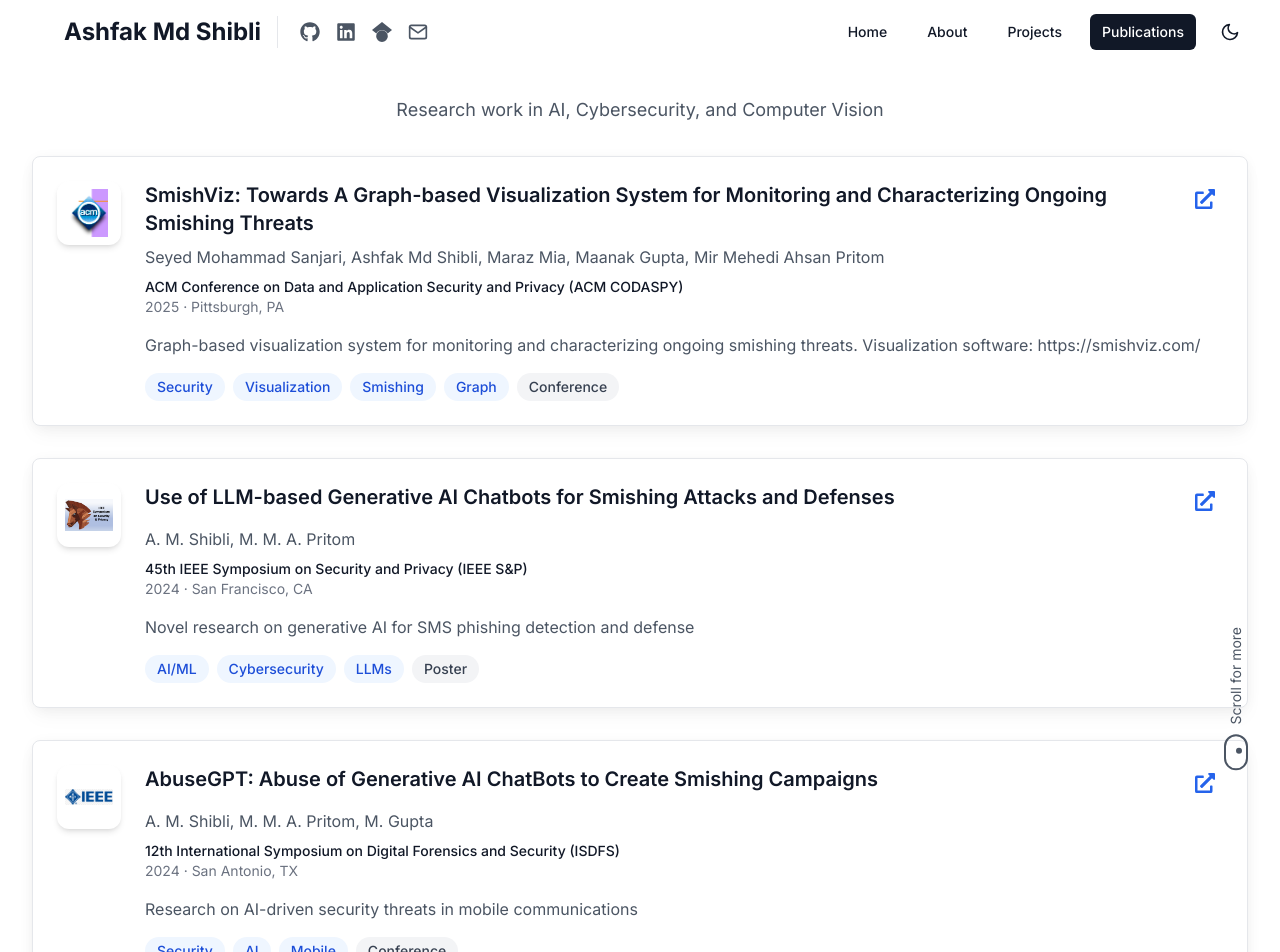
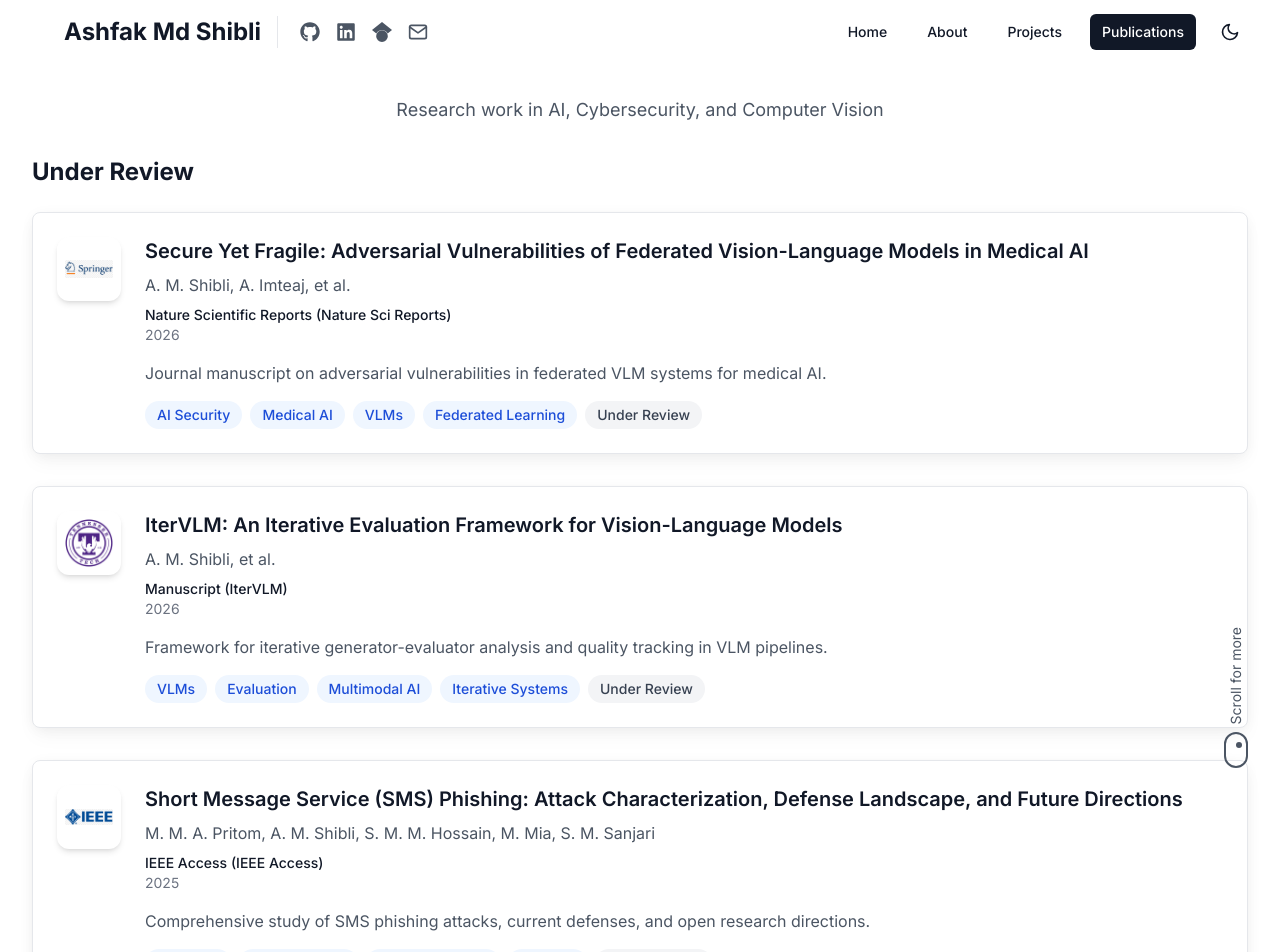
Before and after one commit to ashfakshibli/personal-website, a Next.js app: page /publications in a window 1280 px wide. Shown: the top 952 px of the page. Built offline with nearby package versions, Linux system fonts and the light colour scheme.

Commit message:
feat(publications): add under-review subsection above published works

```diff
--- a/src/app/publications/page.tsx
+++ b/src/app/publications/page.tsx
@@ -1,134 +1,173 @@
-// src/app/publications/page.tsx
 'use client';
 
 import { motion } from 'framer-motion';
 import Image from 'next/image';
-import { FaExternalLinkAlt } from 'react-icons/fa';
+import { FaExternalLinkAlt, FaFileAlt } from 'react-icons/fa';
 
-const publications = [
+interface Publication {
+  title: string;
+  authors: string[];
+  venue: string;
+  venueShort: string;
+  year: number;
+  location?: string;
+  logo?: string;
+  type: string;
+  link?: string;
+  description: string;
+  tags: string[];
+}
+
+const underReviewPublications: Publication[] = [
   {
-    title: "SmishViz: Towards A Graph-based Visualization System for Monitoring and Characterizing Ongoing Smishing Threats",
-    authors: ["Seyed Mohammad Sanjari", "Ashfak Md Shibli", "Maraz Mia", "Maanak Gupta", "Mir Mehedi Ahsan Pritom"],
-    venue: "ACM Conference on Data and Application Security and Privacy",
-    venueShort: "ACM CODASPY",
-    year: 2025,
-    location: "Pittsburgh, PA",
-    logo: "/images/logos/acm.gif",
-    type: "Conference",
-    link: "https://dl.acm.org/doi/10.1145/3714393.3726499",
-    description: "Graph-based visualization system for monitoring and characterizing ongoing smishing threats. Visualization software: https://smishviz.com/",
-    tags: ["Security", "Visualization", "Smishing", "Graph"]
+    title: 'Secure Yet Fragile: Adversarial Vulnerabilities of Federated Vision-Language Models in Medical AI',
+    authors: ['A. M. Shibli', 'A. Imteaj', 'et al.'],
+    venue: 'Nature Scientific Reports',
+    venueShort: 'Nature Sci Reports',
+    year: 2026,
+    logo: '/images/logos/springer.jpg',
+    type: 'Under Review',
+    description: 'Journal manuscript on adversarial vulnerabilities in federated VLM systems for medical AI.',
+    tags: ['AI Security', 'Medical AI', 'VLMs', 'Federated Learning']
   },
   {
-    title: "Use of LLM-based Generative AI Chatbots for Smishing Attacks and Defenses",
-    authors: ["A. M. Shibli", "M. M. A. Pritom"],
-    venue: "45th IEEE Symposium on Security and Privacy",
-    venueShort: "IEEE S&P",
-    year: 2024,
-    location: "San Francisco, CA",
-    logo: "/images/logos/IEEE_SP.png",
-    type: "Poster",
-    link: "https://sp2024.ieee-security.org/downloads/SP24-posters/sp24posters-final19.pdf",
-    description: "Novel research on generative AI for SMS phishing detection and defense",
-    tags: ["AI/ML", "Cybersecurity", "LLMs"]
+    title: 'IterVLM: An Iterative Evaluation Framework for Vision-Language Models',
+    authors: ['A. M. Shibli', 'et al.'],
+    venue: 'Manuscript',
+    venueShort: 'IterVLM',
+    year: 2026,
+    logo: '/images/logos/tntech.png',
+    type: 'Under Review',
+    description: 'Framework for iterative generator-evaluator analysis and quality tracking in VLM pipelines.',
+    tags: ['VLMs', 'Evaluation', 'Multimodal AI', 'Iterative Systems']
   },
   {
-    title: "AbuseGPT: Abuse of Generative AI ChatBots to Create Smishing Campaigns",
-    authors: ["A. M. Shibli", "M. M. A. Pritom", "M. Gupta"],
-    venue: "12th International Symposium on Digital Forensics and Security",
-    venueShort: "ISDFS",
-    year: 2024,
-    location: "San Antonio, TX",
-    logo: "/images/logos/ieee.jpg",
-    type: "Conference",
-    link: "https://ieeexplore.ieee.org/document/10527300",
-    doi: "10.1109/ISDFS60797.2024.10527300",
-    description: "Research on AI-driven security threats in mobile communications",
-    tags: ["Security", "AI", "Mobile"]
-  },
-  {
-    title: "Survey on Security Attacks in Connected and Autonomous Vehicular Systems",
-    authors: ["S. M. Mostaq Hossain", "S. Banik", "T. Banik", "A. M. Shibli"],
-    venue: "IEEE International Conference on Computing",
-    venueShort: "ICOCO",
-    year: 2023,
-    location: "Langkawi, Malaysia",
-    logo: "/images/logos/ieee.jpg",
-    type: "Conference",
-    link: "https://ieeexplore.ieee.org/document/10397929",
-    doi: "10.1109/ICOCO59262.2023.10397929",
-    description: "Comprehensive analysis of autonomous vehicle security vulnerabilities",
-    tags: ["Security", "IoT", "Vehicles"]
-  },
-  {
-    title: "Developing a Vision-Based Driving Assistance System",
-    authors: ["Shibli, A.M.", "Hoque, M.M.", "Alam, L."],
-    venue: "Emerging Technologies in Data Mining and Information Security",
-    venueShort: "Springer AISC",
-    year: 2019,
-    logo: "/images/logos/springer.jpg",
-    type: "Book Chapter",
-    link: "https://doi.org/10.1007/978-981-13-1951-8_71",
-    doi: "10.1007/978-981-13-1951-8_71",
-    publisher: "Springer",
-    description: "Computer vision system for real-time driver monitoring",
-    tags: ["Computer Vision", "AI", "Safety"]
+    title: 'Short Message Service (SMS) Phishing: Attack Characterization, Defense Landscape, and Future Directions',
+    authors: ['M. M. A. Pritom', 'A. M. Shibli', 'S. M. M. Hossain', 'M. Mia', 'S. M. Sanjari'],
+    venue: 'IEEE Access',
+    venueShort: 'IEEE Access',
+    year: 2025,
+    logo: '/images/logos/ieee.jpg',
+    type: 'Under Review',
+    description: 'Comprehensive study of SMS phishing attacks, current defenses, and open research directions.',
+    tags: ['Smishing', 'Cybersecurity', 'Threat Modeling', 'Defense']
   }
 ];
 
-export default function PublicationsPage() {
+const publishedPublications: Publication[] = [
+  {
+    title: 'SmishViz: Towards A Graph-based Visualization System for Monitoring and Characterizing Ongoing Smishing Threats',
+    authors: ['Seyed Mohammad Sanjari', 'Ashfak Md Shibli', 'Maraz Mia', 'Maanak Gupta', 'Mir Mehedi Ahsan Pritom'],
+    venue: 'ACM Conference on Data and Application Security and Privacy',
+    venueShort: 'ACM CODASPY',
+    year: 2025,
+    location: 'Pittsburgh, PA',
+    logo: '/images/logos/acm.gif',
+    type: 'Conference',
+    link: 'https://dl.acm.org/doi/10.1145/3714393.3726499',
+    description: 'Graph-based visualization system for monitoring and characterizing ongoing smishing threats. Visualization software: https://smishviz.com/',
+    tags: ['Security', 'Visualization', 'Smishing', 'Graph']
+  },
+  {
+    title: 'Use of LLM-based Generative AI Chatbots for Smishing Attacks and Defenses',
+    authors: ['A. M. Shibli', 'M. M. A. Pritom'],
+    venue: '45th IEEE Symposium on Security and Privacy',
+    venueShort: 'IEEE S&P',
+    year: 2024,
+    location: 'San Francisco, CA',
+    logo: '/images/logos/IEEE_SP.png',
+    type: 'Poster',
+    link: 'https://sp2024.ieee-security.org/downloads/SP24-posters/sp24posters-final19.pdf',
+    description: 'Novel research on generative AI for SMS phishing detection and defense.',
+    tags: ['AI/ML', 'Cybersecurity', 'LLMs']
+  },
+  {
+    title: 'AbuseGPT: Abuse of Generative AI ChatBots to Create Smishing Campaigns',
+    authors: ['A. M. Shibli', 'M. M. A. Pritom', 'M. Gupta'],
+    venue: '12th International Symposium on Digital Forensics and Security',
+    venueShort: 'ISDFS',
+    year: 2024,
+    location: 'San Antonio, TX',
+    logo: '/images/logos/ieee.jpg',
+    type: 'Conference',
+    link: 'https://ieeexplore.ieee.org/document/10527300',
+    description: 'Research on AI-driven security threats in mobile communications.',
+    tags: ['Security', 'AI', 'Mobile']
+  },
+  {
+    title: 'Survey on Security Attacks in Connected and Autonomous Vehicular Systems',
+    authors: ['S. M. Mostaq Hossain', 'S. Banik', 'T. Banik', 'A. M. Shibli'],
+    venue: 'IEEE International Conference on Computing',
+    venueShort: 'ICOCO',
+    year: 2023,
+    location: 'Langkawi, Malaysia',
+    logo: '/images/logos/ieee.jpg',
+    type: 'Conference',
+    link: 'https://ieeexplore.ieee.org/document/10397929',
+    description: 'Comprehensive analysis of autonomous vehicle security vulnerabilities.',
+    tags: ['Security', 'IoT', 'Vehicles']
+  },
+  {
+    title: 'Developing a Vision-Based Driving Assistance System',
+    authors: ['Shibli, A.M.', 'Hoque, M.M.', 'Alam, L.'],
+    venue: 'Emerging Technologies in Data Mining and Information Security',
+    venueShort: 'Springer AISC',
+    year: 2019,
+    logo: '/images/logos/springer.jpg',
+    type: 'Book Chapter',
+    link: 'https://doi.org/10.1007/978-981-13-1951-8_71',
+    description: 'Computer vision system for real-time driver monitoring.',
+    tags: ['Computer Vision', 'AI', 'Safety']
+  }
+];
+
+function PublicationCard({ pub, delay }: { pub: Publication; delay: number }) {
+  const hasLink = Boolean(pub.link);
+  const openLink = () => {
+    if (pub.link) {
+      window.open(pub.link, '_blank');
+    }
+  };
+
   return (
-    <div className="min-h-screen bg-white dark:bg-gray-900 py-8 px-4 sm:px-6 lg:px-8">
-      <div className="max-w-7xl mx-auto">
-        {/* Page Subtitle */}
-        <motion.div
-          initial={{ opacity: 0, y: 20 }}
-          animate={{ opacity: 1, y: 0 }}
-          className="text-center mb-8"
-        >
-          <p className="text-lg text-gray-600 dark:text-gray-300 max-w-3xl mx-auto">
-            Research work in AI, Cybersecurity, and Computer Vision
-          </p>
-        </motion.div>
-
-        {/* Publications List */}
-        <div className="space-y-8">
-          {publications.map((pub, index) => (
     <motion.div
       key={pub.title}
       initial={{ opacity: 0, y: 20 }}
       animate={{ opacity: 1, y: 0 }}
-              transition={{ delay: index * 0.1 }}
-              onClick={() => window.open(pub.link, '_blank')}
-              className="rounded-lg border border-gray-200 dark:border-gray-700
+      transition={{ delay }}
+      onClick={hasLink ? openLink : undefined}
+      className={`rounded-lg border border-gray-200 dark:border-gray-700
                 bg-white dark:bg-gray-800 p-6
                 shadow-[0_2px_15px_-3px_rgba(0,0,0,0.07),0_10px_20px_-2px_rgba(0,0,0,0.04)]
                 dark:shadow-[0_2px_15px_-3px_rgba(255,255,255,0.07),0_10px_20px_-2px_rgba(255,255,255,0.04)]
-                        transition-all duration-300 hover:scale-[1.01] cursor-pointer
-                        hover:shadow-lg dark:hover:shadow-gray-700/30"
+                transition-all duration-300 hover:scale-[1.01]
+                ${hasLink ? 'cursor-pointer hover:shadow-lg dark:hover:shadow-gray-700/30' : ''}`}
     >
       <div className="flex items-start gap-6">
-                {/* Logo Section */}
-                <div className="relative w-16 h-16 flex-shrink-0 bg-white dark:bg-white rounded-xl shadow-md overflow-hidden">
+        <div className="relative w-16 h-16 flex-shrink-0 bg-white dark:bg-white rounded-xl shadow-md overflow-hidden flex items-center justify-center">
+          {pub.logo ? (
             <Image
               src={pub.logo}
               alt={pub.venueShort}
               fill
               className="object-contain p-2"
             />
+          ) : (
+            <FaFileAlt className="w-6 h-6 text-gray-500" />
+          )}
         </div>
 
         <div className="flex-1">
-                  {/* Title and Links */}
           <div className="flex items-start justify-between gap-4">
-                    <h2 className="text-xl font-semibold text-gray-900 dark:text-white
-                                 group-hover:text-blue-600 dark:group-hover:text-blue-400">
+            <h2 className="text-xl font-semibold text-gray-900 dark:text-white">
               {pub.title}
             </h2>
+
+            {hasLink && (
               <button
                 onClick={(e) => {
                   e.stopPropagation();
-                        window.open(pub.link, '_blank');
+                  openLink();
                 }}
                 className="text-blue-600 hover:text-blue-700 dark:text-blue-400
                          dark:hover:text-blue-300 transition-colors flex-shrink-0
@@ -137,14 +176,13 @@ export default function PublicationsPage() {
               >
                 <FaExternalLinkAlt className="w-5 h-5" />
               </button>
+            )}
           </div>
 
-                  {/* Authors */}
           <p className="mt-2 text-gray-600 dark:text-gray-300">
-                    {pub.authors.join(", ")}
+            {pub.authors.join(', ')}
           </p>
 
-                  {/* Venue Info */}
           <div className="mt-2">
             <p className="text-sm text-gray-900 dark:text-white font-medium">
               {pub.venue} ({pub.venueShort})
@@ -154,16 +192,14 @@ export default function PublicationsPage() {
             </p>
           </div>
 
-                  {/* Description */}
           <p className="mt-4 text-gray-600 dark:text-gray-300">
             {pub.description}
           </p>
 
-                  {/* Tags */}
           <div className="mt-4 flex flex-wrap gap-2">
             {pub.tags.map((tag) => (
               <span
-                        key={tag}
+                key={`${pub.title}-${tag}`}
                 className="inline-flex items-center px-3 py-1 rounded-full
                          text-sm font-medium bg-blue-50 text-blue-700
                          dark:bg-blue-900/30 dark:text-blue-300"
@@ -182,8 +218,60 @@ export default function PublicationsPage() {
         </div>
       </div>
     </motion.div>
+  );
+}
+
+export default function PublicationsPage() {
+  return (
+    <div className="min-h-screen bg-white dark:bg-gray-900 py-8 px-4 sm:px-6 lg:px-8">
+      <div className="max-w-7xl mx-auto">
+        <motion.div
+          initial={{ opacity: 0, y: 20 }}
+          animate={{ opacity: 1, y: 0 }}
+          className="text-center mb-8"
+        >
+          <p className="text-lg text-gray-600 dark:text-gray-300 max-w-3xl mx-auto">
+            Research work in AI, Cybersecurity, and Computer Vision
+          </p>
+        </motion.div>
+
+        <section className="mb-10">
+          <motion.h2
+            initial={{ opacity: 0, y: 20 }}
+            animate={{ opacity: 1, y: 0 }}
+            className="text-2xl font-bold text-gray-900 dark:text-white mb-6"
+          >
+            Under Review
+          </motion.h2>
+          <div className="space-y-8">
+            {underReviewPublications.map((pub, index) => (
+              <PublicationCard
+                key={pub.title}
+                pub={pub}
+                delay={index * 0.08}
+              />
             ))}
           </div>
+        </section>
+
+        <section>
+          <motion.h2
+            initial={{ opacity: 0, y: 20 }}
+            animate={{ opacity: 1, y: 0 }}
+            className="text-2xl font-bold text-gray-900 dark:text-white mb-6"
+          >
+            Published
+          </motion.h2>
+          <div className="space-y-8">
+            {publishedPublications.map((pub, index) => (
+              <PublicationCard
+                key={pub.title}
+                pub={pub}
+                delay={0.2 + index * 0.08}
+              />
+            ))}
+          </div>
+        </section>
       </div>
     </div>
   );
```
Lines whose indentation alone changed are shown as unchanged.
